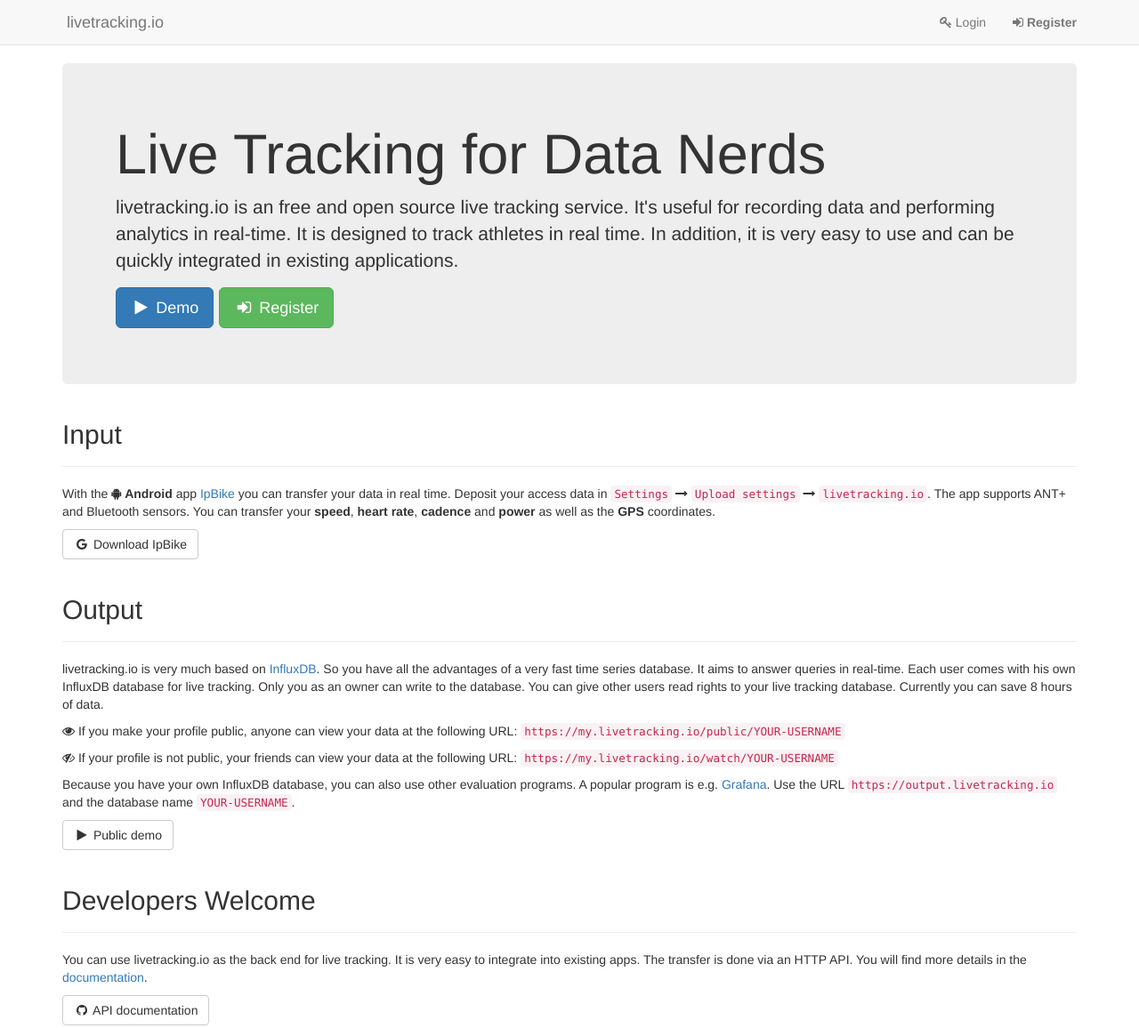
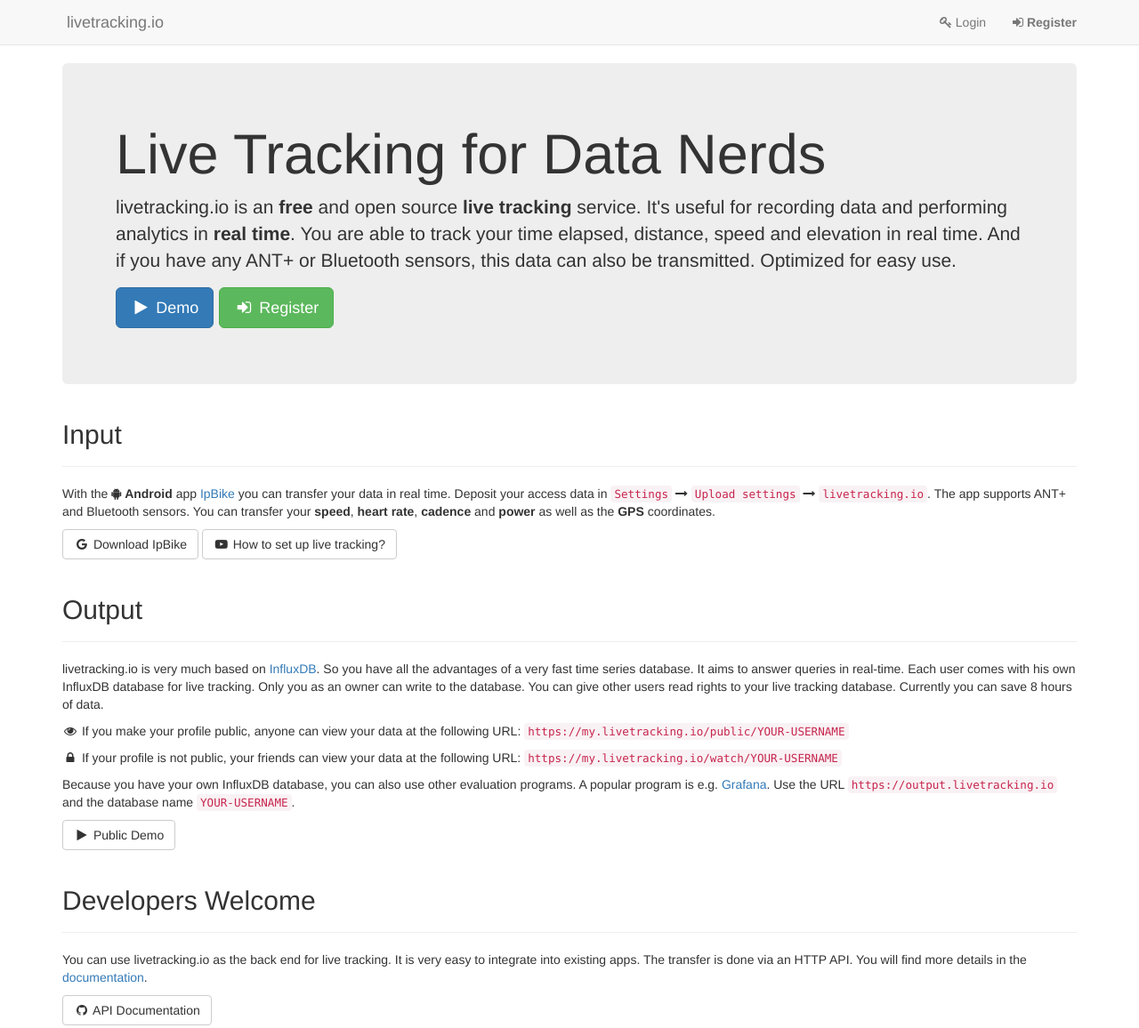
Before and after one commit to RobertWi/livetracking.github.io, a plain HTML site: page index.html in a window 1280 px wide. Shown: the top 1156 px of the page at 89% size. Drawn offline with nearby package versions, Linux system fonts and the light colour scheme; some icons are missing; a web font is replaced by a local one.

Commit message:
frontpage fix

```diff
--- a/index.html
+++ b/index.html
@@ -4,7 +4,7 @@
 <meta charset="utf-8">
 <meta http-equiv="X-UA-Compatible" content="IE=edge">
 <meta name="viewport" content="width=device-width, initial-scale=1">
-<title>Live Tracking - livetracking.io</title>
+<title>Live Tracking in Real Time - GPS - ANT+ and Bluetooth - livetracking.io</title>
 <link rel="apple-touch-icon" href="https://livetracking.io/touchicon.png">
 <link rel="shortcut icon" href="https://livetracking.io/favicon.ico">
 <link rel="stylesheet" href="https://cdnjs.cloudflare.com/ajax/libs/twitter-bootstrap/3.3.7/css/bootstrap.min.css">
@@ -21,7 +21,7 @@
 				<span class="icon-bar"></span>
 				<span class="icon-bar"></span>
 			</button>
-			<a class="navbar-brand" href="/">
+			<a class="navbar-brand" href="https://livetracking.io/">
 				<i class="fa icon-livetracking" aria-hidden="true"></i>
 				livetracking.io
 			</a>
@@ -41,10 +41,11 @@
 
 <h1>Live Tracking for Data Nerds</h1>
 <p>
-	livetracking.io is an free and open source live tracking service.
-	It's useful for recording data and performing analytics in real-time.
-	It is designed to track athletes in real time.
-	In addition, it is very easy to use and can be quickly integrated in existing applications.
+	livetracking.io is an <b>free</b> and open source <b>live tracking</b> service.
+	It's useful for recording data and performing analytics in <b>real time</b>.
+	You are able to track your time elapsed, distance, speed and elevation in real time.
+	And if you have any ANT+ or Bluetooth sensors, this data can also be transmitted.
+	Optimized for easy use.
 </p>
 
 <p>
@@ -76,6 +77,10 @@ You can transfer your <strong>speed</strong>, <strong>heart rate</strong>, <stro
 		<i class="fa fa-google fa-fw" aria-hidden="true"></i>
 		Download IpBike
 	</a>
+	<a href="https://www.youtube.com/watch?v=tgOifBgPqaA" class="btn btn-default" role="button">
+		<i class="fa fa-youtube-play fa-fw" aria-hidden="true"></i>
+		How to set up live tracking?
+	</a>
 </p>
 
 <div class="page-header">
@@ -93,12 +98,12 @@ Currently you can save 8 hours of data.
 </p>
 
 <p>
-<i class="fa fa-eye" aria-hidden="true"></i>
+<i class="fa fa-eye fa-fw" aria-hidden="true"></i>
 If you make your profile public, anyone can view your data at the following URL: <code>https://my.livetracking.io/public/YOUR-USERNAME</code>
 </p>
 
 <p>
-<i class="fa fa-eye-slash" aria-hidden="true"></i>
+<i class="fa fa-lock fa-fw" aria-hidden="true"></i>
 If your profile is not public, your friends can view your data at the following URL:
 <code>https://my.livetracking.io/watch/YOUR-USERNAME</code>
 </p>
@@ -111,7 +116,7 @@ Use the URL <code>https://output.livetracking.io</code> and the database name <c
 <p>
 	<a href="https://my.livetracking.io/public/demo" class="btn btn-default" role="button">
 		<i class="fa fa-play fa-fw" aria-hidden="true"></i>
-		Public demo
+		Public Demo
 	</a>
 </p>
 
@@ -129,10 +134,9 @@ You will find more details in the <a href="https://github.com/livetracking/livet
 <p>
 	<a href="https://github.com/livetracking/livetracking/wiki" class="btn btn-default" role="button">
 		<i class="fa fa-github fa-fw" aria-hidden="true"></i>
-		API documentation
+		API Documentation
 	</a>
 </p>
-
 
 
 <hr>
```
